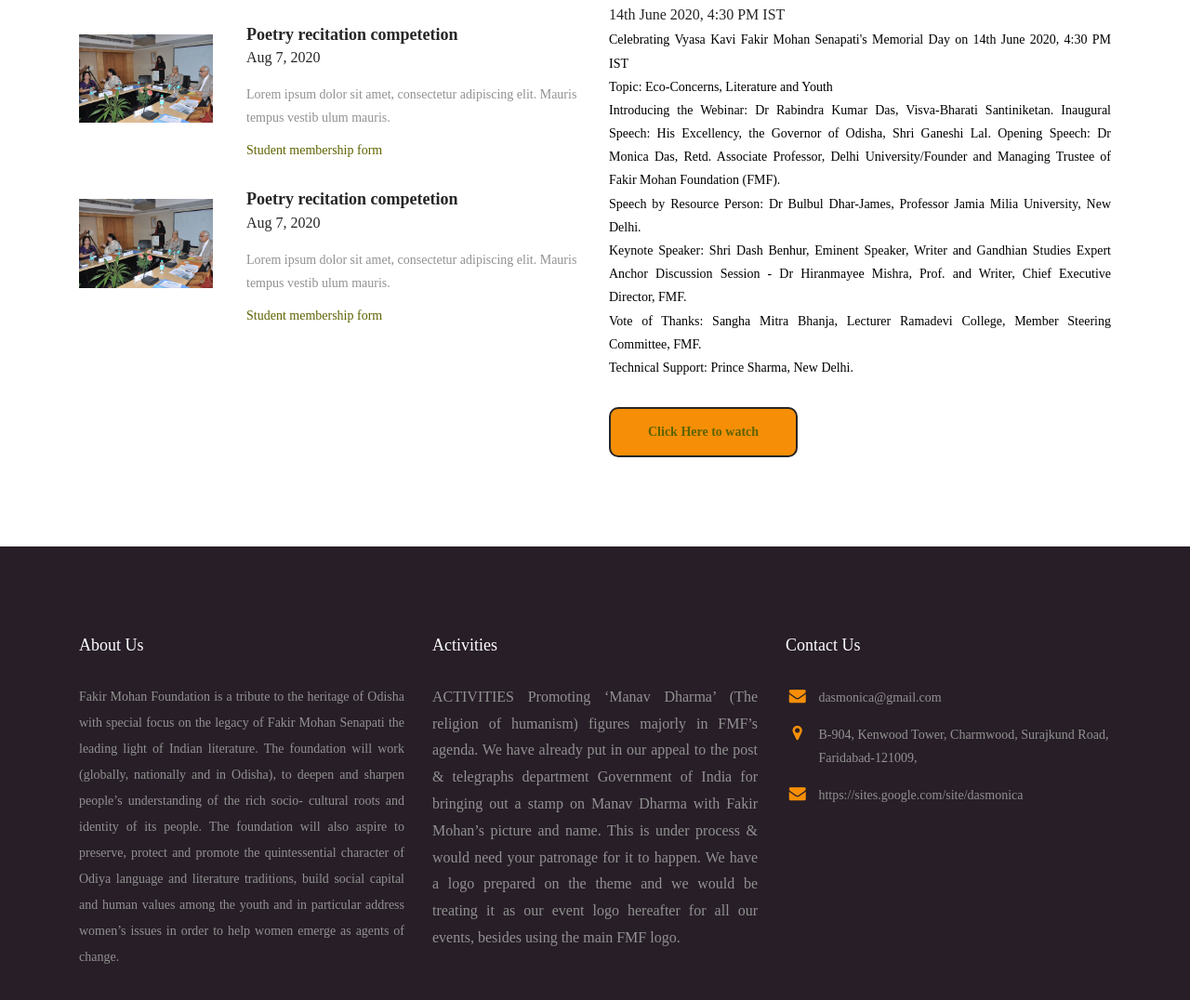
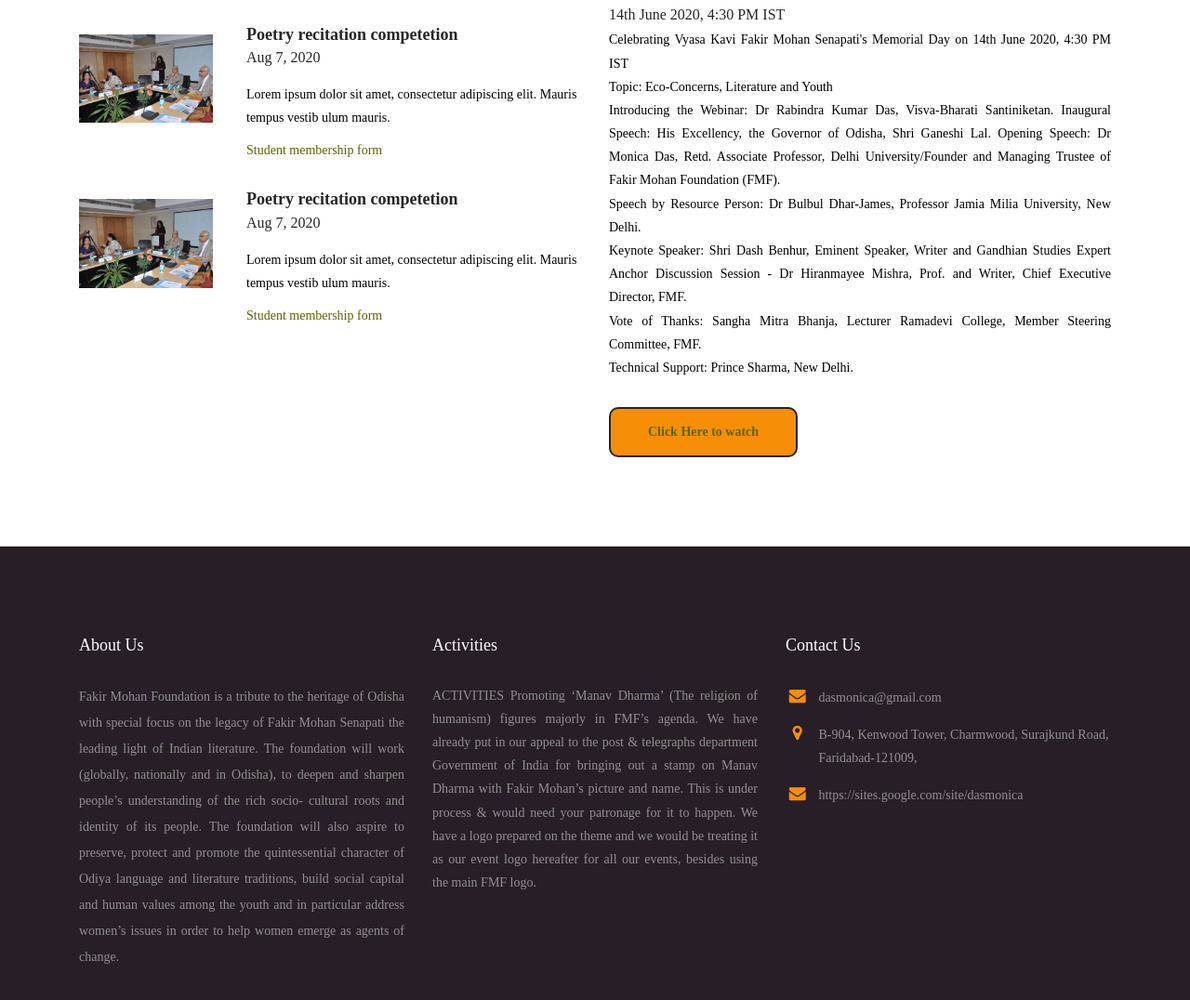
Before and after one commit to chameleonclasses/fakirmohan, a plain HTML site: page index.html in a window 1280 px wide. Shown: the part 764-1840 px from the top of the page at 93% size. Drawn offline with nearby package versions, Linux system fonts and the light colour scheme.

Commit message:
index update

```diff
--- a/index.html
+++ b/index.html
@@ -149,7 +149,7 @@
 
 
                                 <div class="entry-content">
-                                    <p class="m-0">Lorem ipsum dolor sit amet, consectetur adipiscing elit. Mauris tempus vestib ulum mauris.</p>
+                                    <p class="m-0" style="color:black">Lorem ipsum dolor sit amet, consectetur adipiscing elit. Mauris tempus vestib ulum mauris.</p>
                                 </div><!-- .entry-content -->
 
                                 <div class="entry-footer">
@@ -174,7 +174,7 @@
 
 
                                 <div class="entry-content">
-                                    <p class="m-0">Lorem ipsum dolor sit amet, consectetur adipiscing elit. Mauris tempus vestib ulum mauris.</p>
+                                    <p class="m-0" style="color:black">Lorem ipsum dolor sit amet, consectetur adipiscing elit. Mauris tempus vestib ulum mauris.</p>
                                 </div><!-- .entry-content -->
 
                                 <div class="entry-footer">
@@ -252,7 +252,7 @@ Technical Support: Prince Sharma, New Delhi.
 
                     <div class="col-12 col-md-6 col-lg-4 " >
                         <h2 style="margin-bottom:30px;">Activities</h2>
-                        <p class="text-justify">ACTIVITIES Promoting ‘Manav Dharma’ (The religion of humanism) figures majorly in FMF’s agenda. We have already put in our appeal to the post & telegraphs department Government of India for bringing out a stamp on Manav Dharma with Fakir Mohan’s picture and name. This is under process & would need your patronage for it to happen. We have a logo prepared on the theme and we would be treating it as our event logo hereafter for all our events, besides using the main FMF logo.</p>
+                        <p class="text-justify" style="font-size:14px;">ACTIVITIES Promoting ‘Manav Dharma’ (The religion of humanism) figures majorly in FMF’s agenda. We have already put in our appeal to the post & telegraphs department Government of India for bringing out a stamp on Manav Dharma with Fakir Mohan’s picture and name. This is under process & would need your patronage for it to happen. We have a logo prepared on the theme and we would be treating it as our event logo hereafter for all our events, besides using the main FMF logo.</p>
 
                     </div><!-- .col -->
 
--- a/style.css
+++ b/style.css
@@ -83,7 +83,7 @@ a:hover, a:active {
     position: relative;
     width: 24px;
     height: 22px;
-    margin: 0 auto;
+    margin: 20px auto;
     transition: .5s ease-in-out;
     cursor: pointer;
 }
```
